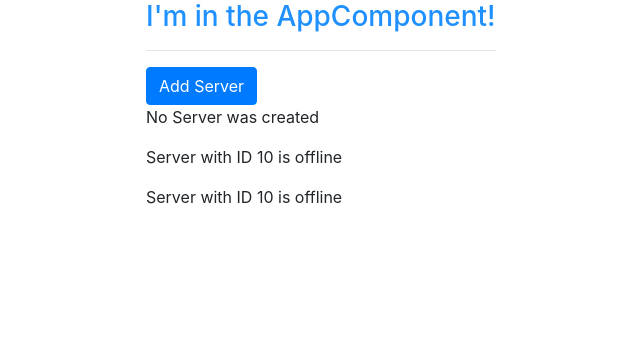
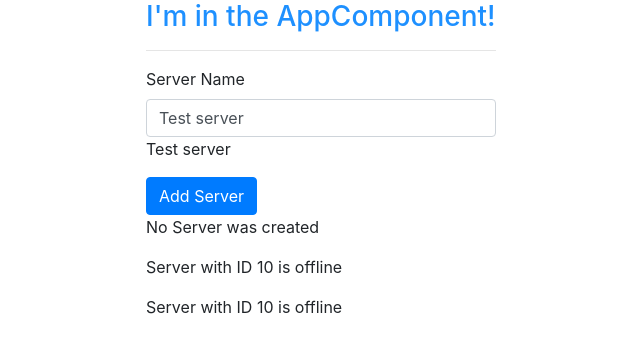
Before and after one commit to sammyl720/udemy-angular, an Angular app: page / in a window 1280 px wide. Shown: the top 352 px of the page, without its empty margins (209-849 px from the left). Built offline with nearby package versions, Linux system fonts and the light colour scheme.

Commit message:
angular 2 way binding

```diff
--- a/src/app/servers/servers.component.html
+++ b/src/app/servers/servers.component.html
@@ -1,5 +1,10 @@
 <!-- [property]="value" propery binding -->
 <!-- (event)="code" event binding -->
+<!-- [(ngModel)]='var' to way binding -->
+<label>Server Name</label>
+<!-- <input type="text" class="form-control" (input)="onUpdateServerName($event)"> -->
+<input type="text" class="form-control" [(ngModel)]="serverName">
+<p>{{ serverName }}</p>
 <button class="btn btn-primary" [disabled]="!allowNewServer" (click)="onCreateServer()">Add Server</button>
 <p>{{ serverCreationStatus }}</p>
 <app-server></app-server>
--- a/src/app/servers/servers.component.ts
+++ b/src/app/servers/servers.component.ts
@@ -8,6 +8,7 @@ import { Component, OnInit } from '@angular/core';
 export class ServersComponent implements OnInit {
   allowNewServer = false
   serverCreationStatus = 'No Server was created'
+  serverName = 'Test server'
   constructor() {
     setTimeout(() => {
       this.allowNewServer = true
@@ -20,4 +21,8 @@ export class ServersComponent implements OnInit {
   onCreateServer() {
     this.serverCreationStatus = 'Server was created'
   }
+
+  onUpdateServerName(event: Event) {
+    this.serverName = (<HTMLInputElement>event.target).value
+  }
 }
```
